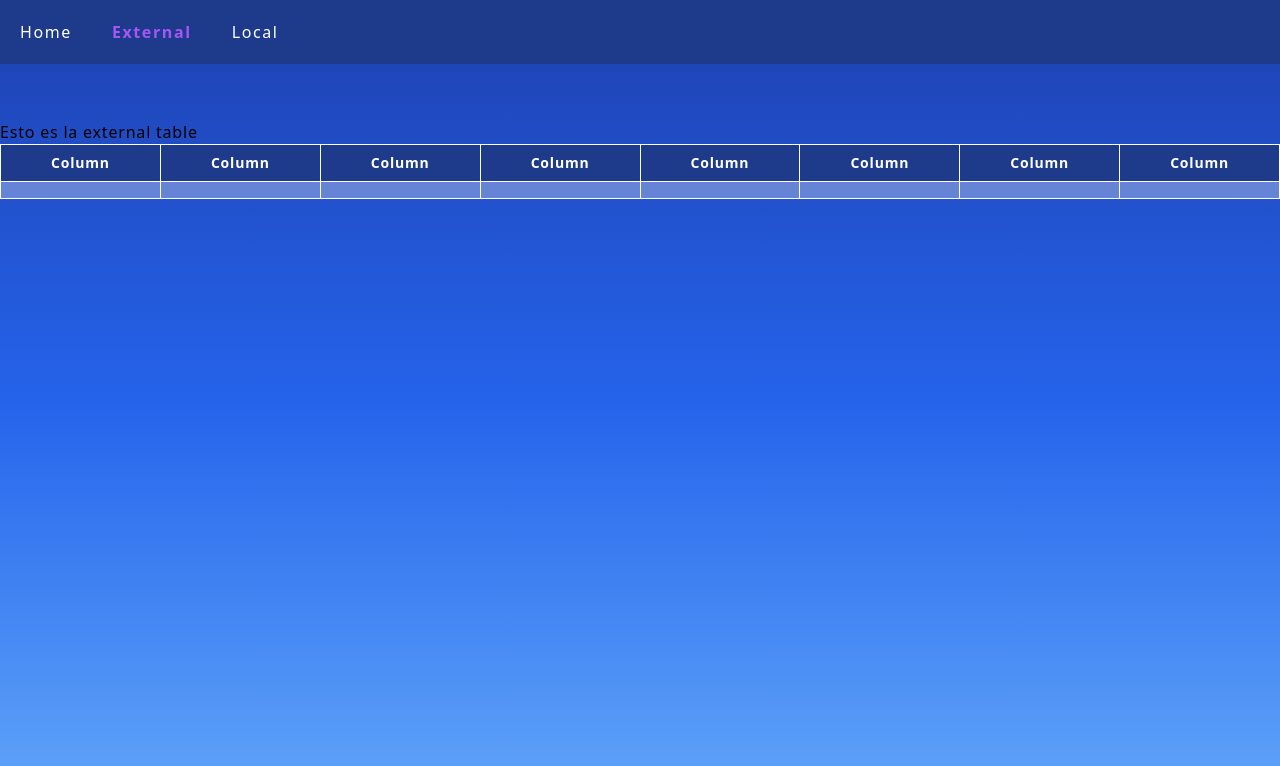
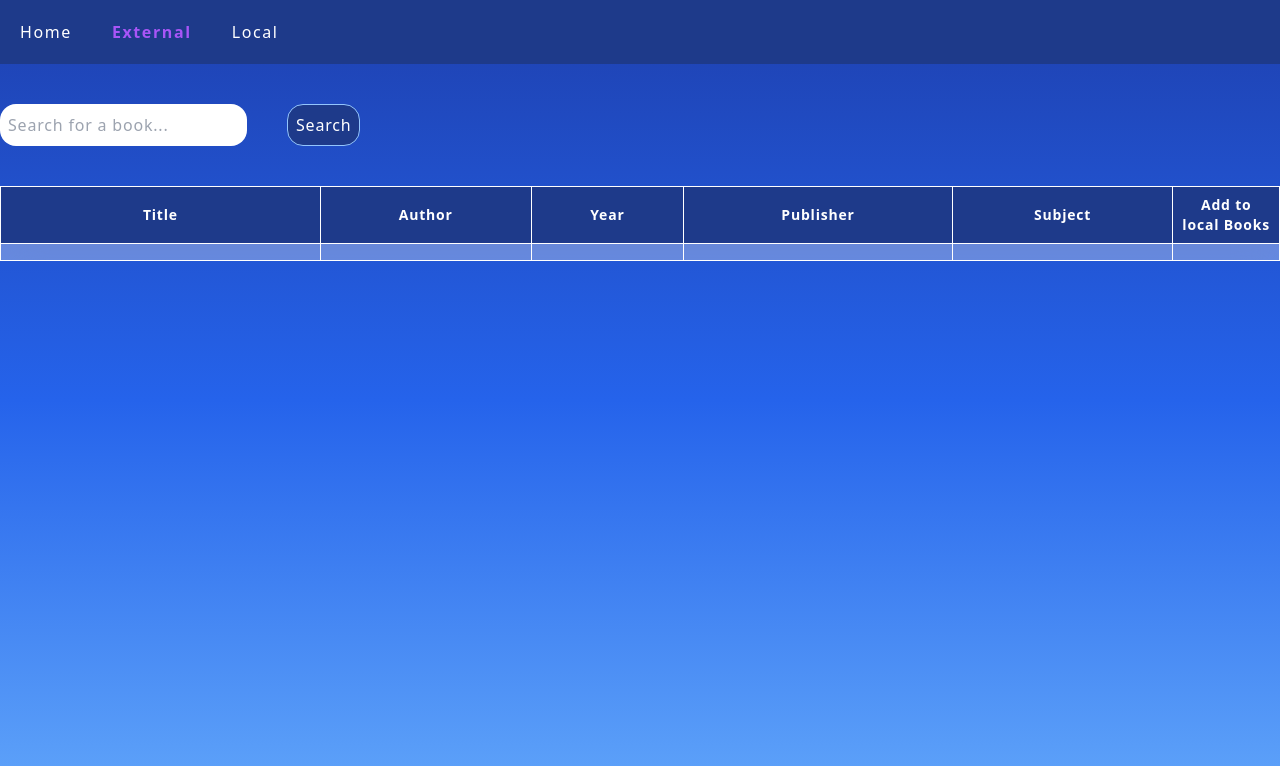
Before and after one commit to estebanCastaneira/wtti_front, a React (Vite) app: page /external in a window 1280 px wide. Shown: the top 766 px of the page. Built offline with nearby package versions, Linux system fonts and the light colour scheme.

Commit message:
Add ApiTable and SearchBar, Update ExternalTable

```diff
--- /dev/null
+++ b/src/components/ApiTable.jsx
@@ -0,0 +1,65 @@
+function ApiTable({ data }) {
+  return (
+    <table className="w-full text-white backdrop-blur-[20px] backdrop-saturate-[92%] bg-[#ffffff] bg-opacity-30 border border-white">
+      <thead className="bg-blue-900 font-bold text-sm">
+        <tr>
+          <th scope="col" className="p-2 border border-white w-3/12">
+            Title
+          </th>
+          <th scope="col" className="p-2 border border-white">
+            Author
+          </th>
+          <th scope="col" className="p-2 border border-white">
+            Year
+          </th>
+          <th scope="col" className="p-2 border border-white ">
+            Publisher
+          </th>
+          <th scope="col" className="p-2 border border-white ">
+            Subject
+          </th>
+
+          <th scope="col" className="p-2 border border-white w-1/12">
+            Add to local Books
+          </th>
+        </tr>
+      </thead>
+      <tbody className="font-light text-sm">
+        {data.map((book) => (
+          <tr key={book._version_} className="">
+            <th scope="row" className="p-2 border border-white">
+              {book.title}
+            </th>
+            <th scope="row" className="p-2 border border-white">
+              {book.author_name}
+            </th>
+            <th scope="row" className="p-2 border border-white">
+              {book.first_publish_year}
+            </th>
+            <th scope="row" className="p-2 border border-white">
+              {book.publisher?.[0]}
+            </th>
+            <th scope="row" className="p-2 border border-white">
+              {book.subject ? book.subject[0] : "..."}
+            </th>
+            <th scope="row" className="p-2 border border-white">
+              <button className="w-5 relative active:left-1 active:top-1">
+                <img src="./public/icons/plus.png" alt="plus png button" />
+              </button>
+            </th>
+          </tr>
+        ))}
+        <tr className={`${data.length > 0 ? "hidden" : ""}`}>
+          <th scope="row" className="p-2 border border-white"></th>
+          <th scope="row" className="p-2 border border-white"></th>
+          <th scope="row" className="p-2 border border-white"></th>
+          <th scope="row" className="p-2 border border-white"></th>
+          <th scope="row" className="p-2 border border-white"></th>
+          <th scope="row" className="p-2 border border-white"></th>
+        </tr>
+      </tbody>
+    </table>
+  )
+}
+
+export default ApiTable
--- a/src/components/ExternalTable.jsx
+++ b/src/components/ExternalTable.jsx
@@ -1,11 +1,47 @@
-import Table from "./Table"
+import axios from "axios"
+import { useEffect, useState } from "react"
+import ApiTable from "./ApiTable"
+import SearchBar from "./SearchBar"
+
 function ExternalTable() {
+  const [searchQuery, setSearchQuery] = useState("")
+  const [searchResults, setSearchResults] = useState([])
+  const [loading, setLoading] = useState(false)
+  const [error, setError] = useState("")
+
+  useEffect(() => {
+    if (searchQuery) {
+      setLoading(true)
+      setError("")
+
+      async function fetchBooks() {
+        try {
+          const response = await axios.get(
+            `https://openlibrary.org/search.json?q=${searchQuery}`
+          )
+          console.log(response.data.docs)
+          setSearchResults(response.data.docs)
+        } catch (err) {
+          setError(err)
+        } finally {
+          setLoading(false)
+        }
+      }
+
+      fetchBooks()
+    }
+  }, [searchQuery])
+
+  const handleSearch = (query) => {
+    setSearchQuery(query)
+  }
+
   return (
     <div className="flex justify-center">
-      <section className="container my-14">
-        <h2 className="">Esto es la external table</h2>
-        <Table />
-      </section>
+      <div className="container my-10">
+        <SearchBar onSearch={handleSearch} />
+        <ApiTable data={searchResults} />
+      </div>
     </div>
   )
 }
--- /dev/null
+++ b/src/components/SearchBar.jsx
@@ -0,0 +1,35 @@
+import { useState } from "react"
+
+function SearchBar({ onSearch }) {
+  const [query, setQuery] = useState("")
+  const handleChange = (event) => {
+    setQuery(event.target.value)
+  }
+
+  const handleSubmit = (event) => {
+    event.preventDefault()
+    onSearch(query)
+  }
+
+  return (
+    <div className="mb-10">
+      <form onSubmit={handleSubmit} className="flex gap-10">
+        <input
+          type="text"
+          placeholder="Search for a book..."
+          value={query}
+          onChange={handleChange}
+          className="p-2 rounded-2xl"
+        />
+        <button
+          type="submit"
+          className="text-white bg-blue-900 border border-blue-300 p-2 rounded-2xl hover:bg-purple-500 relative active:top-1 active:left-1"
+        >
+          Search
+        </button>
+      </form>
+    </div>
+  )
+}
+
+export default SearchBar
```
